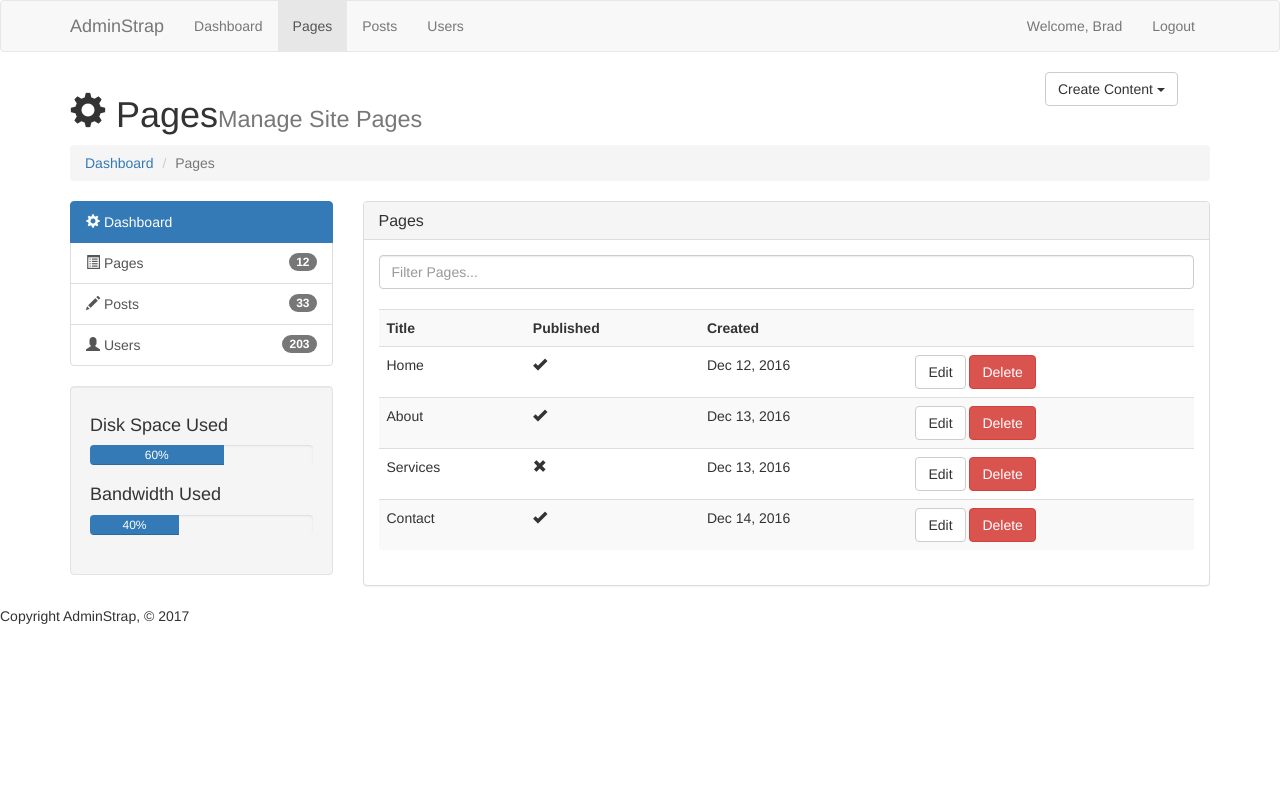
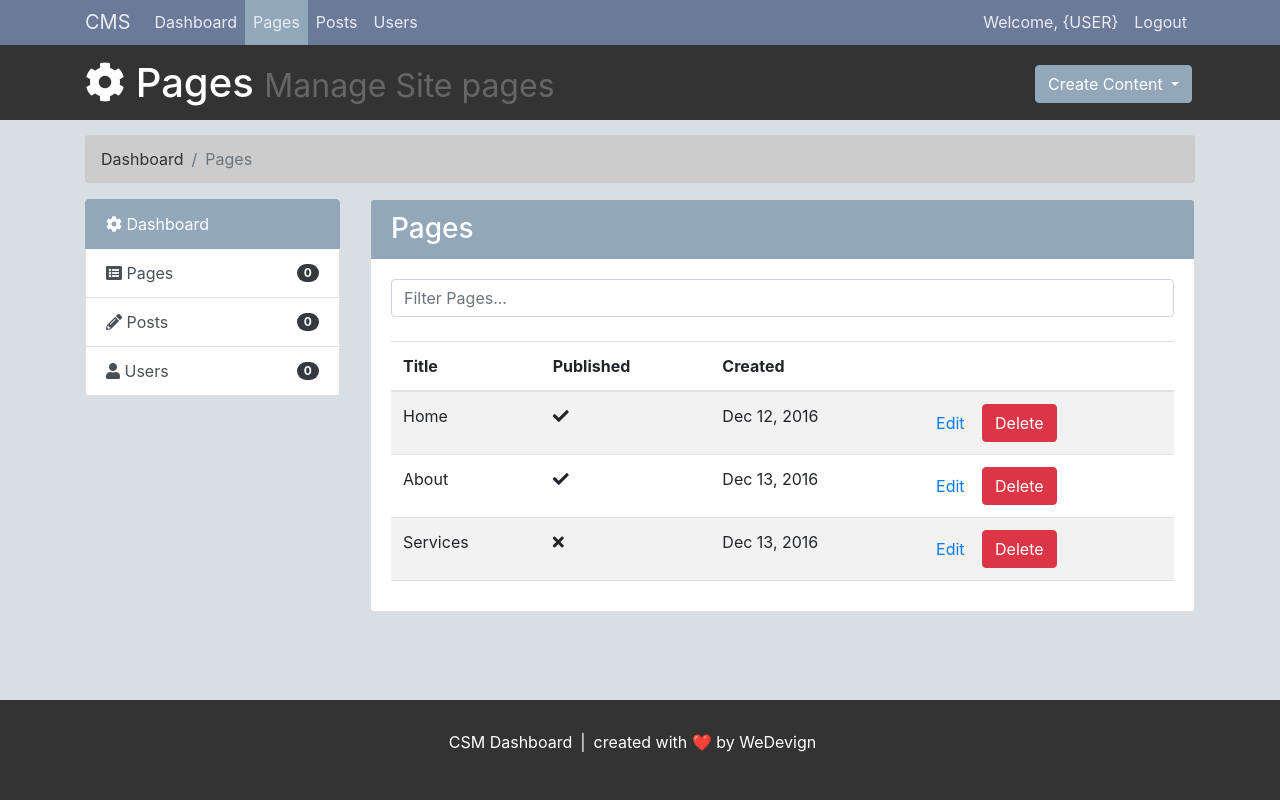
Before and after one commit to ConrDev/CMS_StudentPortolio, a PHP site: page /dashboard/pages.php in a window 1280 px wide. Run offline with PHP 8.4, Linux system fonts and the light colour scheme; some libraries are stand-ins or nearby versions.

Commit message:
dashboard update 2

```diff
--- a/dashboard/index.php
+++ b/dashboard/index.php
@@ -67,7 +67,7 @@
   <section id="breadcrumb">
     <div class="container">
       <ol class="breadcrumb">
-        <li class="active">Dashboard</li>
+        <li class="breadcrumb-item active" aria-current="page">Dashboard</li>
       </ol>
     </div>
   </section>
--- a/dashboard/pages.php
+++ b/dashboard/pages.php
@@ -1,40 +1,44 @@
 <!DOCTYPE html>
 <html lang="en">
+
 <head>
+  <title>Dashboard</title>
+  <!-- Required meta tags -->
   <meta charset="utf-8">
-    <meta http-equiv="X-UA-Compatible" content="IE=edge">
-    <meta name="viewport" content="width=device-width, initial-scale=1">
-    <title>Admin Area | Pages</title>
-    <!-- Bootstrap core CSS -->
-    <link href="css/bootstrap.min.css" rel="stylesheet">
-    <link href="css/style.css" rel="stylesheet">
+  <meta name="viewport" content="width=device-width, initial-scale=1, shrink-to-fit=no">
+
+  <!-- Bootstrap CSS -->
+  <link rel="stylesheet" href="https://stackpath.bootstrapcdn.com/bootstrap/4.1.3/css/bootstrap.min.css" integrity="sha384-MCw98/SFnGE8fJT3GXwEOngsV7Zt27NXFoaoApmYm81iuXoPkFOJwJ8ERdknLPMO" crossorigin="anonymous">
+  <link rel="stylesheet" href="https://use.fontawesome.com/releases/v5.7.0/css/all.css" integrity="sha384-lZN37f5QGtY3VHgisS14W3ExzMWZxybE1SJSEsQp9S+oqd12jhcu+A56Ebc1zFSJ" crossorigin="anonymous">
+  <link rel="stylesheet" href="../css/dashboard.css">
+
   <script src="http://cdn.ckeditor.com/4.6.1/standard/ckeditor.js"></script>
 </head>
+
 <body>
 
-    <nav class="navbar navbar-default">
+<nav class="navbar navbar-expand-lg navbar-light ">
     <div class="container">
-        <div class="navbar-header">
-          <button type="button" class="navbar-toggle collapsed" data-toggle="collapse" data-target="#navbar" aria-expanded="false" aria-controls="navbar">
+      <a class="navbar-brand" href="#">CMS</a>
+      <!-- <button type="button" class="navbar-toggler" type="button" data-toggle="collapse" data-target="#navbar" aria-expanded="false" aria-controls="navbar">
           <span class="sr-only">Toggle navigation</span>
           <span class="icon-bar"></span>
           <span class="icon-bar"></span>
           <span class="icon-bar"></span>
-          </button>
-          <a class="navbar-brand" href="#">AdminStrap</a>
+        </button> -->
+      <div id="navbar" class="collapse navbar-collapse">
+        <ul class="navbar-nav mr-auto">
+          <li class="nav-item"><a class="nav-link" href="index.php">Dashboard</a></li>
+          <li class="nav-item active"><a class="nav-link" href="pages.php">Pages</a></li>
+          <li class="nav-item"><a class="nav-link" href="posts.php">Posts</a></li>
+          <li class="nav-item"><a class="nav-link" href="users.php">Users</a></li>
+        </ul>
+        <ul class="navbar-nav navbar-right">
+          <li class="nav-item"><a class="nav-link" href="#">Welcome, {USER}</a></li>
+          <li class="nav-item"><a class="nav-link" href="login.php">Logout</a></li>
+        </ul>
       </div>
-        <div id="navbar" class="collapse navbar-collapse">
-          <ul class="nav navbar-nav">
-            <li><a href="index.html">Dashboard</a></li>
-            <li class="active"><a href="pages.html">Pages</a></li>
-            <li><a href="posts.html">Posts</a></li>
-            <li><a href="users.html">Users</a></li>
-          </ul>
-          <ul class="nav navbar-nav navbar-right">
-            <li><a href="#">Welcome, Brad</a></li>
-            <li><a href="login.html">Logout</a></li>
-          </ul>
-        </div><!--/.nav-collapse -->
+      <!--/.nav-collapse -->
     </div>
   </nav>
 
@@ -42,18 +46,18 @@
     <div class="container">
       <div class="row">
         <div class="col-md-10">
-            <h1><span class="glyphicon glyphicon-cog" aria-hidden="true"></span> Pages<small>Manage Site Pages</small></h1>
+          <h1><span class="fas fa-cog" aria-hidden="true"></span> Pages <small>Manage Site pages</small></h1>
         </div>
         <div class="col-md-2">
           <div class="dropdown create">
-              <button class="btn btn-default dropdown-toggle" type="button" id="dropdownMenu1" data-toggle="dropdown" aria-haspopup="true" aria-expanded="true">
+            <button class="btn main-color-bg dropdown-toggle" type="button" id="dropdownMenu1" data-toggle="dropdown" aria-haspopup="true" aria-expanded="true">
               Create Content
               <span class="caret"></span>
             </button>
-              <ul class="dropdown-menu" aria-labelledby="dropdownMenu1">
-                <li><a type="button" data-toggle="modal" data-target="#addPage">Add Page</a></li>
-                <li><a href="#">Add Post</a></li>
-                <li><a href="#">Add User</a></li>
+            <div class="dropdown-menu" aria-labelledby="dropdownMenu1">
+              <a class="dropdown-item" href="" role="button" data-toggle="modal" data-target="#addPage">Add Page</a>
+              <a class="dropdown-item" href="" role="button" data-toggle="modal" data-target="#addPost">Add Post</a>
+              <a class="dropdown-item" href="" role="button" data-toggle="modal" data-target="#addUser">Add User</a>
             </ul>
           </div>
         </div>
@@ -64,8 +68,8 @@
   <section id="breadcrumb">
     <div class="container">
       <ol class="breadcrumb">
-          <li><a href="index.html">Dashboard</a></li>
-          <li class="active">Pages</li>
+        <li class="breadcrumb-item"><a href="index.php">Dashboard</a></li>
+        <li class="breadcrumb-item active" aria-current="page">Pages</li>
       </ol>
     </div>
   </section>
@@ -76,14 +80,29 @@
         <div class="col-md-3">
           <div class="list-group">
             <a href="index.html" class="list-group-item active main-color-bg">
-                <span class="glyphicon glyphicon-cog" aria-hidden="true"></span> Dashboard
+              <span class="fas fa-cog" aria-hidden="true"></span> Dashboard
             </a>
-              <a href="pages.html" class="list-group-item"><span class="glyphicon glyphicon-list-alt" aria-hidden="true"></span> Pages <span class="badge">12</span></a>
-              <a href="posts.html" class="list-group-item"><span class="glyphicon glyphicon-pencil" aria-hidden="true"></span> Posts <span class="badge">33</span></a>
-              <a href="users.html" class="list-group-item"><span class="glyphicon glyphicon-user" aria-hidden="true"></span> Users <span class="badge">203</span></a>
+            <a href="pages.php" class="list-group-item list-group-item-action d-flex justify-content-between align-items-center">
+              <div>
+                <span class="fas fa-list-alt mb-1" aria-hidden="true"></span> Pages
+              </div>
+              <span class="badge badge-pill badge-dark align-items-end">0</span>
+            </a>
+            <a href="posts.php" class="list-group-item list-group-item-action d-flex justify-content-between align-items-center">
+              <div>
+                <span class="fas fa-pencil-alt mb-1" aria-hidden="true"></span> Posts
+              </div>
+              <span class="badge badge-pill badge-dark align-items-end">0</span>
+            </a>
+            <a href="users.php" class="list-group-item list-group-item-action d-flex justify-content-between align-items-center">
+              <div>
+                <span class="fas fa-user mb-1" aria-hidden="true"></span> Users
+              </div>
+              <span class="badge badge-pill badge-dark align-items-end">0</span>
+            </a>
           </div>
 
-            <div class="well">
+          <!-- <div class="card-body">
             <h4>Disk Space Used</h4>
             <div class="progress">
               <div class="progress-bar" role="progressbar" aria-valuenow="60" aria-valuemin="0" aria-valuemax="100" style="width: 60%;">
@@ -96,49 +115,48 @@
                 40%
               </div>
             </div>
-            </div>
+          </div> -->
         </div>
         <div class="col-md-9">
           <!-- Website Overview -->
-            <div class="panel panel-default">
-              <div class="panel-heading main-color-bg">
-                <h3 class="panel-title">Pages</h3>
-              </div>
-              <div class="panel-body">
+          <div class="card">
+            <h3 class="card-header main-color-bg">Pages</h3>
+            <div class="card-body">
               <div class="row">
                 <div class="col-md-12">
                   <input class="form-control" type="text" placeholder="Filter Pages...">
                 </div>
               </div>
               <br>
+              <div class="table-users table-responsive-md table-wrapper-scroll-y table-scrollbar">
                 <table class="table table-striped table-hover">
-                      <tr>
+                <thead>
                   <th>Title</th>
                   <th>Published</th>
                   <th>Created</th>
                   <th></th>
-                      </tr>
+                </thead>
                 <tr>
                   <td>Home</td>
-                        <td><span class="glyphicon glyphicon-ok" aria-hidden="true"></span></td>
+                  <td><span class="fas fa-check" aria-hidden="true"></span></td>
                   <td>Dec 12, 2016</td>
                   <td><a class="btn btn-default" href="edit.html">Edit</a> <a class="btn btn-danger" href="#">Delete</a></td>
                 </tr>
                 <tr>
                   <td>About</td>
-                        <td><span class="glyphicon glyphicon-ok" aria-hidden="true"></span></td>
+                  <td><span class="fas fa-check" aria-hidden="true"></span></td>
                   <td>Dec 13, 2016</td>
                   <td><a class="btn btn-default" href="edit.html">Edit</a> <a class="btn btn-danger" href="#">Delete</a></td>
                 </tr>
                 <tr>
                   <td>Services</td>
-                        <td><span class="glyphicon glyphicon-remove" aria-hidden="true"></span></td>
+                  <td><span class="fas fa-times" aria-hidden="true"></span></td>
                   <td>Dec 13, 2016</td>
                   <td><a class="btn btn-default" href="edit.html">Edit</a> <a class="btn btn-danger" href="#">Delete</a></td>
                 </tr>
                 <tr>
                   <td>Contact</td>
-                        <td><span class="glyphicon glyphicon-ok" aria-hidden="true"></span></td>
+                  <td><span class="fas fa-check" aria-hidden="true"></span></td>
                   <td>Dec 14, 2016</td>
                   <td><a class="btn btn-default" href="edit.html">Edit</a> <a class="btn btn-danger" href="#">Delete</a></td>
                 </tr>
@@ -152,7 +170,11 @@
   </section>
 
   <footer id="footer">
-      <p>Copyright AdminStrap, &copy; 2017</p>
+    <div class="row justify-content-center mr-auto">
+      <p class="copyright">CSM Dashboard</p>
+      <p class="splitter px-2">|</p>
+      <p class="credits">created with ❤️ by WeDevign</p>
+    </div>
   </footer>
 
   <!-- Modals -->
@@ -190,7 +212,7 @@
             </div>
           </div>
           <div class="modal-footer">
-        <button type="button" class="btn btn-default" data-dismiss="modal">Close</button>
+            <button type="button" class="btn btn-secondary" data-dismiss="modal">Close</button>
             <button type="submit" class="btn btn-primary">Save changes</button>
           </div>
         </form>
@@ -199,13 +221,14 @@
   </div>
 
   <script>
-     CKEDITOR.replace( 'editor1' );
+    CKEDITOR.replace('editor1');
   </script>
 
-    <!-- Bootstrap core JavaScript
-    ================================================== -->
-    <!-- Placed at the end of the document so the pages load faster -->
-    <script src="https://ajax.googleapis.com/ajax/libs/jquery/1.12.4/jquery.min.js"></script>
-    <script src="js/bootstrap.min.js"></script>
+  <!-- Optional JavaScript -->
+  <!-- jQuery first, then Popper.js, then Bootstrap JS -->
+  <script src="https://code.jquery.com/jquery-3.3.1.slim.min.js" integrity="sha384-q8i/X+965DzO0rT7abK41JStQIAqVgRVzpbzo5smXKp4YfRvH+8abtTE1Pi6jizo" crossorigin="anonymous"></script>
+  <script src="https://cdnjs.cloudflare.com/ajax/libs/popper.js/1.14.3/umd/popper.min.js" integrity="sha384-ZMP7rVo3mIykV+2+9J3UJ46jBk0WLaUAdn689aCwoqbBJiSnjAK/l8WvCWPIPm49" crossorigin="anonymous"></script>
+  <script src="https://stackpath.bootstrapcdn.com/bootstrap/4.1.3/js/bootstrap.min.js" integrity="sha384-ChfqqxuZUCnJSK3+MXmPNIyE6ZbWh2IMqE241rYiqJxyMiZ6OW/JmZQ5stwEULTy" crossorigin="anonymous"></script>
 </body>
+
 </html>
```
Lines whose indentation alone changed are shown as unchanged.
